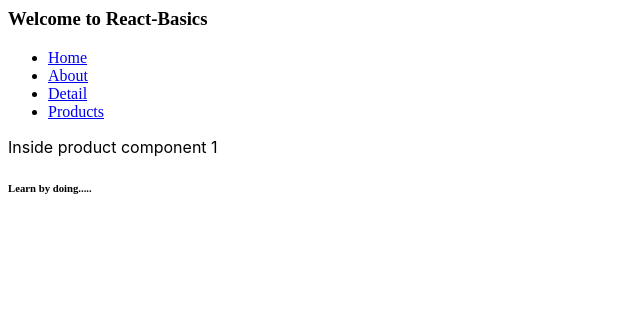
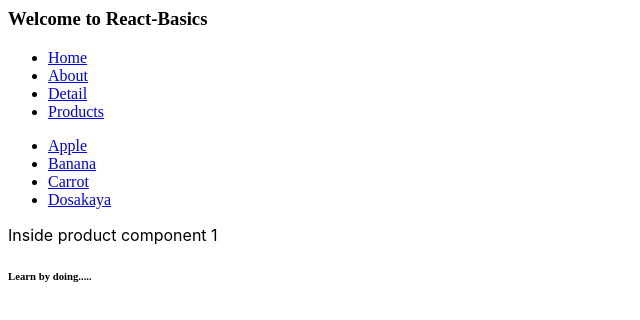
Before and after one commit to chaitu047/react-basics, a React (Create React App) app: page /Products/1 in a window 1280 px wide. Shown: the top 320 px of the page, without its empty margins (0-640 px from the left). Built offline with nearby package versions, Linux system fonts and the light colour scheme.

Commit message:
dynamic routes - final draft

```diff
--- a/src/components/HandleRoutes.js
+++ b/src/components/HandleRoutes.js
@@ -19,8 +19,9 @@ function HandleRoutes() {
             <Route path="/Home" element={<Home />}></Route>
             <Route path="/About" element={<About />}></Route>
             <Route path="/Detail" element={<Detail />}></Route>
-            <Route path="/Products" element={<Products />}></Route>
-            <Route path="/Products/:id" element={<ProductDetail />}></Route>
+            <Route path="/Products" element={<Products />}>
+                <Route path=":id" element={<ProductDetail />}></Route>
+            </Route>
         </Routes>
         </>
     )
--- a/src/components/Products.js
+++ b/src/components/Products.js
@@ -1,5 +1,5 @@
 import React from "react";
-import {Routes, Route, Link} from 'react-router-dom';
+import {Routes, Route, Link, Outlet} from 'react-router-dom';
 
 function Products(){
 
@@ -11,6 +11,7 @@ function Products(){
             <li><Link to='/products/3'>Carrot</Link></li>
             <li><Link to='/products/4'>Dosakaya</Link></li>
         </ul>
+        <Outlet />
         </>
     )
 
```
